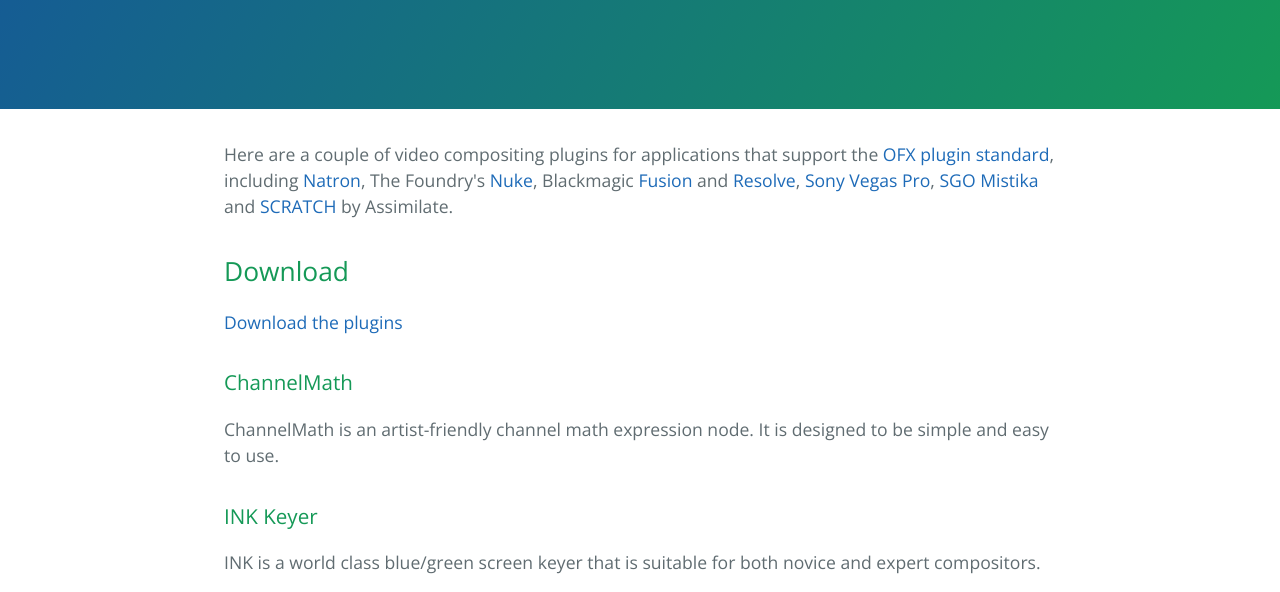
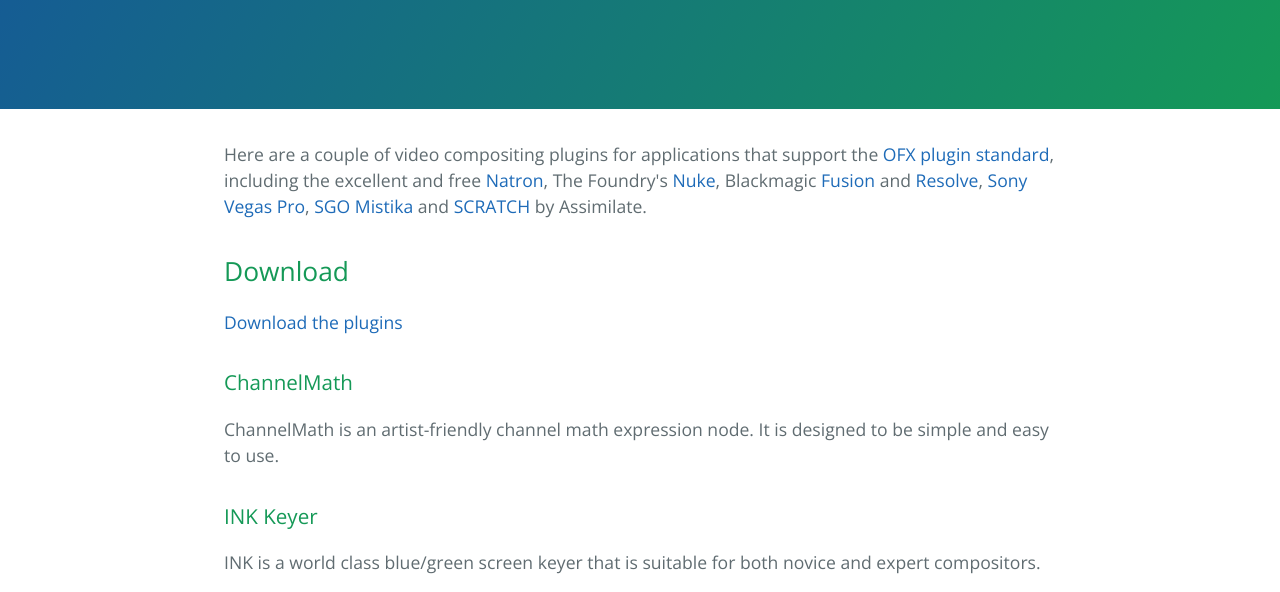
Before and after one commit to nicholascarroll/nicholascarroll.github.io, a plain HTML site: page index.html in a window 1280 px wide. Shown: the part 208-800 px from the top of the page. Drawn offline with nearby package versions, Linux system fonts and the light colour scheme.

Commit message:
Update index.html

```diff
--- a/index.html
+++ b/index.html
@@ -19,7 +19,7 @@
       <!--<h2><a id="about" class="anchor" href="#about" aria-hidden="true"><span class="octicon octicon-link"></span></a>About</h2>-->
 
 <p>Here are a couple of video compositing plugins for applications that support the <a href="http://openeffects.org">OFX plugin standard</a>,
-including <a href="http://natron.fr">Natron</a>, The Foundry's <a href="https://www.thefoundry.co.uk/products/nuke/">Nuke</a>,
+including the excellent and free <a href="http://natron.fr">Natron</a>, The Foundry's <a href="https://www.thefoundry.co.uk/products/nuke/">Nuke</a>,
 Blackmagic <a href="https://www.blackmagicdesign.com/au/products/fusion">Fusion</a> and <a href="https://www.blackmagicdesign.com/au/products/davinciresolve">Resolve</a>,
 <a href="http://www.sonycreativesoftware.com/vegaspro">Sony Vegas Pro</a>,
 <a href="http://www.sgo.es/mistika">SGO Mistika</a> and
```
